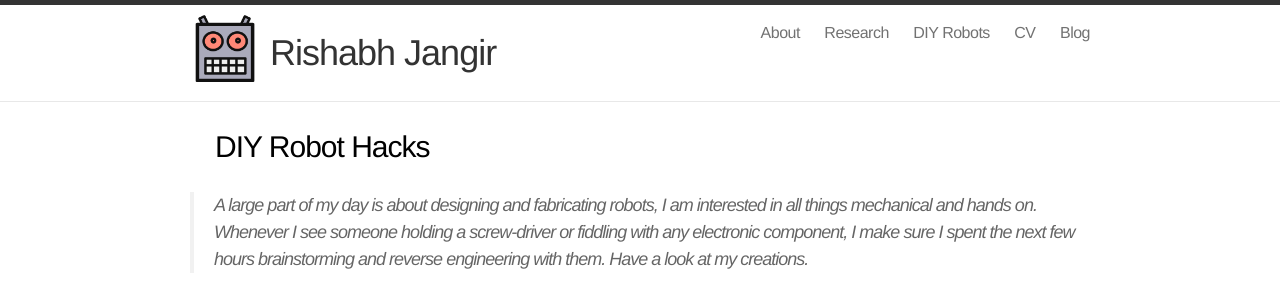
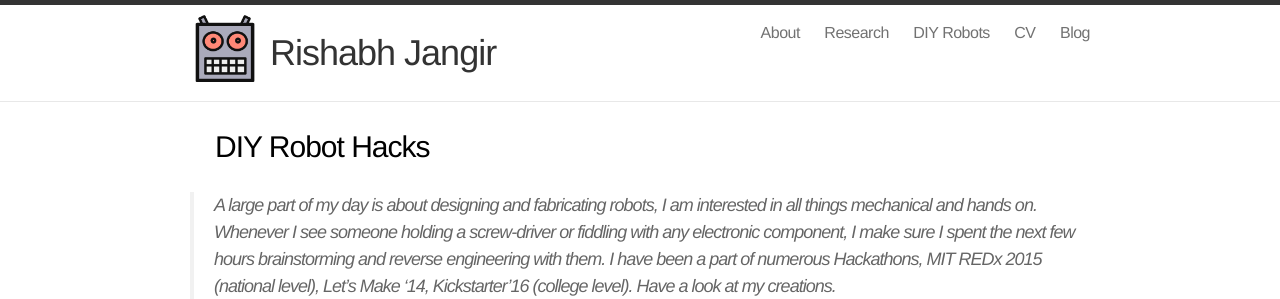
Before and after one commit to jangirrishabh/jangirrishabh.github.io, a Jekyll site: the page built from myRobots.md, in a window 1280 px wide and 900 px high, cut to the strip 0-299 px from the top of the window. Built offline with Jekyll 4.4.1, drawn with Linux system fonts in a browser that asks for light colours; comment, search, counter and statistics services are not loaded.

Commit message:
minor change to last commit

```diff
--- a/index.html
+++ b/index.html
@@ -57,7 +57,7 @@ Over the course of my undergraduate studies I squeezed in three internships, two
 
 <br></br>
 
-<p style="text-align: justify; ">On a side for fun I blog, tweet, and build robots. Don't forget to check out my <a href="/robots/">DIY Robot hacks.</a></p>
+<p style="text-align: justify; ">On a side for fun I blog, tweet, take part in Hackathons and build robots! Don't forget to check out my <a href="/robots/">DIY Robot hacks.</a></p>
       <!--/div>
     </div-->
 
--- a/myRobots.md
+++ b/myRobots.md
@@ -6,7 +6,7 @@ permalink: /robots/
 comments: true
 ---
 
-> A large part of my day is about designing and fabricating robots, I am interested in all things mechanical and hands on. Whenever I see someone holding a screw-driver or fiddling with any electronic component, I make sure I spent the next few hours brainstorming and reverse engineering with them. Have a look at my creations.
+> A large part of my day is about designing and fabricating robots, I am interested in all things mechanical and hands on. Whenever I see someone holding a screw-driver or fiddling with any electronic component, I make sure I spent the next few hours brainstorming and reverse engineering with them. I have been a part of numerous Hackathons, MIT REDx 2015 (national level), Let's Make '14, Kickstarter'16 (college level). Have a look at my creations.
 
 <div class="imgcap">
 <div align="centre">
```
Also changed, not shown: 2 other files.
